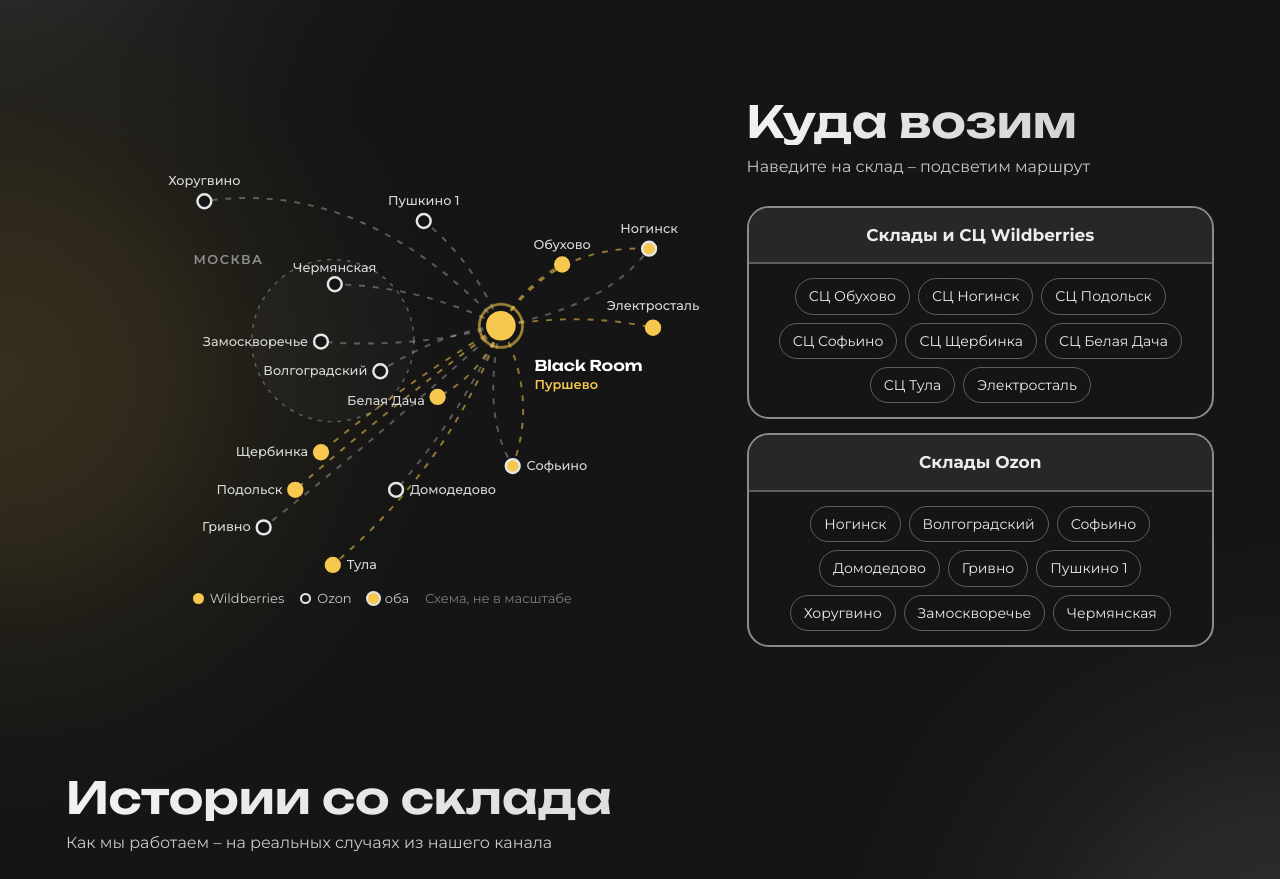
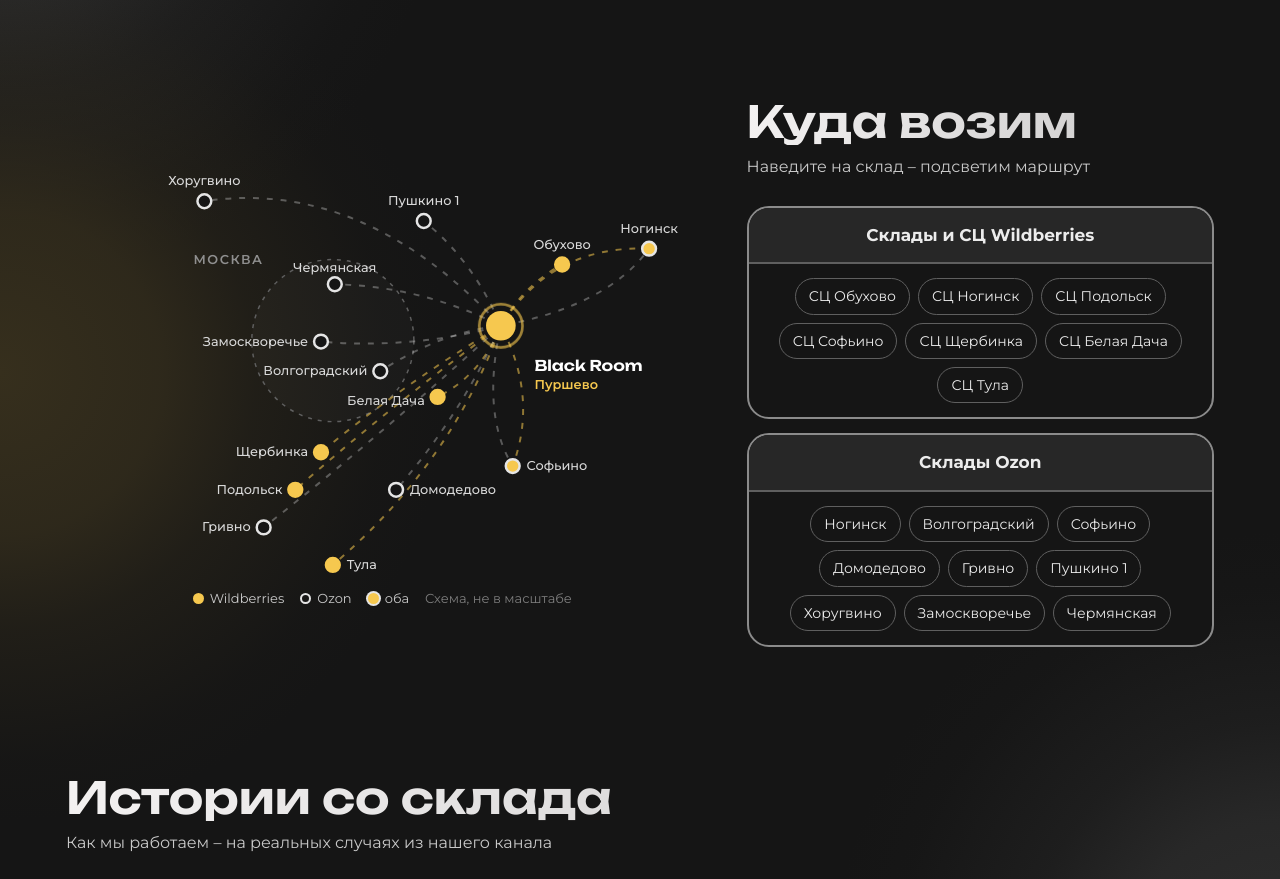
Before and after one commit to anyapodolskaya624-dot/blackroom, a plain HTML site: page index.html in a window 1280 px wide. Shown: the part 2920-3799 px from the top of the page. Drawn offline with Linux system fonts and the light colour scheme.

Commit message:
Куда возим: убрана Электросталь, туда больше не возят
Маршрут и точка на схеме и строка в списке складов Wildberries.

Co-Authored-By: Claude Opus 5.5 <noreply@anthropic.com>

```diff
--- a/index.html
+++ b/index.html
@@ -178,7 +178,6 @@
             <path class="rt wb" data-n="obuhovo" d="M440 190 Q462 150 502 128"/>
             <path class="rt wb" data-n="noginsk-wb" d="M440 190 Q492 108 590 112"/>
             <path class="rt oz" data-n="noginsk-oz" d="M440 190 Q548 170 590 112"/>
-            <path class="rt wb" data-n="elektrostal" d="M440 190 Q520 176 594 192"/>
             <path class="rt wb" data-n="belaya" d="M440 190 Q420 240 376 262"/>
             <path class="rt wb" data-n="sofino-wb" d="M440 190 Q478 262 452 332"/>
             <path class="rt oz" data-n="sofino-oz" d="M440 190 Q420 280 452 332"/>
@@ -196,7 +195,6 @@
           <g class="nodes">
             <g class="nd wb" data-n="obuhovo"><circle cx="502" cy="128" r="7"/><text x="502" y="112" text-anchor="middle">Обухово</text></g>
             <g class="nd both" data-n="noginsk-wb noginsk-oz"><circle cx="590" cy="112" r="7"/><text x="590" y="96" text-anchor="middle">Ногинск</text></g>
-            <g class="nd wb" data-n="elektrostal"><circle cx="594" cy="192" r="7"/><text x="594" y="174" text-anchor="middle">Электросталь</text></g>
             <g class="nd wb" data-n="belaya"><circle cx="376" cy="262" r="7"/><text x="363" y="270" text-anchor="end">Белая Дача</text></g>
             <g class="nd both" data-n="sofino-wb sofino-oz"><circle cx="452" cy="332" r="7"/><text x="466" y="336">Софьино</text></g>
             <g class="nd wb" data-n="shcherbinka"><circle cx="258" cy="318" r="7"/><text x="245" y="322" text-anchor="end">Щербинка</text></g>
@@ -224,7 +222,7 @@
         <div class="tbl rv">
           <div class="th">Склады и СЦ Wildberries</div>
           <div class="row one"><div class="chips">
-            <span data-n="obuhovo">СЦ Обухово</span><span data-n="noginsk-wb">СЦ Ногинск</span><span data-n="podolsk">СЦ Подольск</span><span data-n="sofino-wb">СЦ Софьино</span><span data-n="shcherbinka">СЦ Щербинка</span><span data-n="belaya">СЦ Белая Дача</span><span data-n="tula">СЦ Тула</span><span data-n="elektrostal">Электросталь</span>
+            <span data-n="obuhovo">СЦ Обухово</span><span data-n="noginsk-wb">СЦ Ногинск</span><span data-n="podolsk">СЦ Подольск</span><span data-n="sofino-wb">СЦ Софьино</span><span data-n="shcherbinka">СЦ Щербинка</span><span data-n="belaya">СЦ Белая Дача</span><span data-n="tula">СЦ Тула</span>
           </div></div>
         </div>
         <div class="tbl rv">
```
